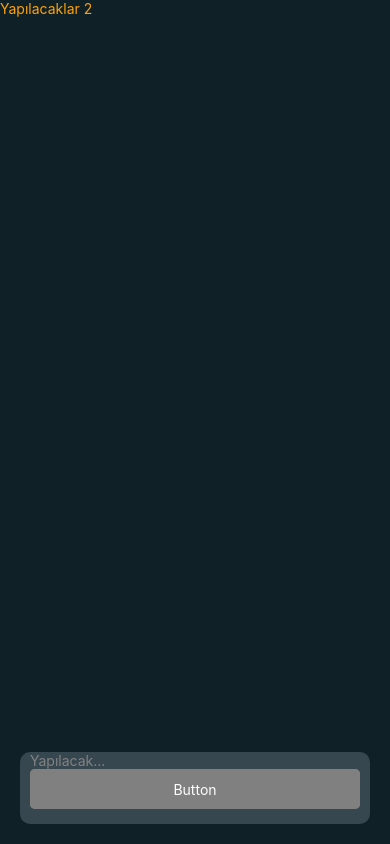
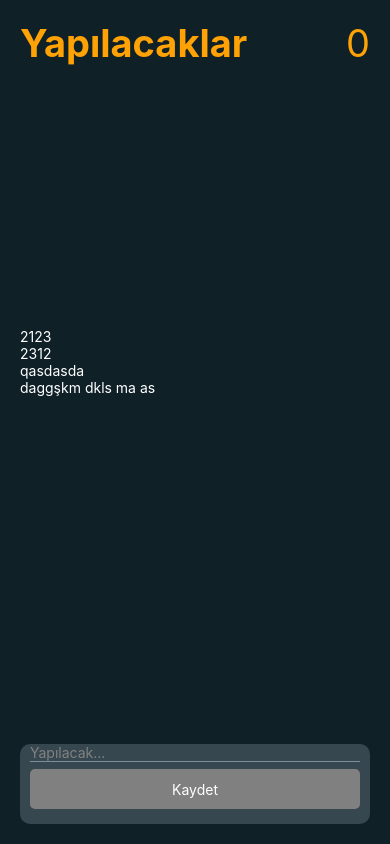
Before and after one commit to y961996/kodluyoruz-react-native, a React Native app in the folder TodoApp/: screen / in a window 390 px wide. Built offline with nearby package versions, Linux system fonts and the light colour scheme.

Commit message:
Button tamamlandi. Todo Listesi stil düzenlemesi devam.

```diff
--- a/TodoApp/src/App.js
+++ b/TodoApp/src/App.js
@@ -5,23 +5,55 @@ import AddItemCard from './components/AddItemCard/AddItemCard';
 import TodoItemCard from './components/TodoItemCard/TodoItemCard';
 
 const App = () => {
-  const [todoList, setTodoList] = useState([]);
+  const [todoList, setTodoList] = useState([
+    '2123',
+    '2312',
+    'qasdasda',
+    'daggşkm dkls ma as',
+  ]);
+  const [todoListSize, setTodoListSize] = useState(0);
+  const [todoButtonColor, setTodoButtonColor] = useState('#808080');
+  const [todoButtonDisabled, setTodoButtonDisabled] = useState(true);
+  const [currentInputText, setCurrentInputText] = useState('');
 
-  const addTodoItem = () => {};
-  const renderTodo = () => {};
+  const addTodoItem = () => {
+    setTodoList([...todoList, currentInputText]);
+    setTodoListSize(todoListSize + 1);
+  };
+  const checkInput = text => {
+    if (text.trim().length > 0) {
+      setTodoButtonColor('#fea500');
+      setTodoButtonDisabled(false);
+    } else {
+      setTodoButtonColor('#808080');
+      setTodoButtonDisabled(true);
+    }
+    setCurrentInputText(text);
+  };
+  const renderTodo = ({item}) => <Text style={{color: 'white'}}>{item}</Text>;
 
   return (
     <SafeAreaView style={styles.container}>
       <View style={styles.todo_item_container}>
-        <Text style={styles.headertext}>Yapılacaklar 2</Text>
+        <View style={styles.header_container}>
+          <Text style={styles.headertext}>Yapılacaklar </Text>
+          <Text style={styles.headerTodoCount}>{todoListSize}</Text>
+        </View>
         <FlatList
+          style={styles.todo_list}
           data={todoList}
-          keyExtractor={index => index.toString()}
+          keyExtractor={(item, index) => index.toString()}
           renderItem={renderTodo}
         />
       </View>
       <View style={styles.add_item_container}>
-        <AddItemCard onButtonAction={addTodoItem} />
+        <AddItemCard
+          onButtonAction={addTodoItem}
+          onInputChange={checkInput}
+          buttonColor={todoButtonColor}
+          buttonDisable={todoButtonDisabled}
+          currentInput={currentInputText}
+        />
       </View>
     </SafeAreaView>
   );
@@ -34,12 +66,25 @@ const styles = StyleSheet.create({
   },
   todo_item_container: {
     flex: 1,
+    margin: 20,
   },
+  todo_list: {},
   add_item_container: {
     margin: 20,
   },
+  header_container: {
+    flex: 1,
+    flexDirection: 'row',
+  },
   headertext: {
+    flex: 1,
     color: '#ffa206',
+    fontWeight: 'bold',
+    fontSize: 38,
+  },
+  headerTodoCount: {
+    color: '#ffa206',
+    fontSize: 38,
   },
 });
 
--- a/TodoApp/src/components/AddItemCard/AddItemCard.js
+++ b/TodoApp/src/components/AddItemCard/AddItemCard.js
@@ -1,19 +1,32 @@
 import React from 'react';
-import {View, TextInput, Button} from 'react-native';
+import {View, TextInput} from 'react-native';
 
 import TodoButton from '../TodoButton/TodoButton';
 
 import styles from './AddItemCard.styles';
 
-const AddItemCard = ({onButtonAction}) => {
+const AddItemCard = ({
+  onButtonAction,
+  onInputChange,
+  buttonColor,
+  buttonDisable,
+  currentInput,
+}) => {
   return (
     <View style={styles.container}>
       <TextInput
         style={styles.search_box}
         placeholder="Yapılacak..."
         placeholderTextColor="#828282"
+        value={currentInput}
+        onChangeText={onInputChange}
       />
-      <TodoButton />
+      <View style={styles.horizontal_line} />
+      <TodoButton
+        buttonAction={onButtonAction}
+        buttonColor={buttonColor}
+        buttonDisable={buttonDisable}
+      />
     </View>
   );
 };
--- a/TodoApp/src/components/AddItemCard/AddItemCard.styles.js
+++ b/TodoApp/src/components/AddItemCard/AddItemCard.styles.js
@@ -8,5 +8,13 @@ export default StyleSheet.create({
     paddingBottom: 15,
     borderRadius: 10,
   },
-  search_box: {},
+  search_box: {
+    paddingBottom: 0,
+  },
+  horizontal_line: {
+    borderBottomColor: '#798e98',
+    borderBottomWidth: 1,
+    marginBottom: 7,
+    marginTop: 0,
+  },
 });
--- a/TodoApp/src/components/TodoButton/TodoButton.js
+++ b/TodoApp/src/components/TodoButton/TodoButton.js
@@ -3,11 +3,14 @@ import {View, Text, TouchableOpacity} from 'react-native';
 
 import styles from './TodoButton.styles';
 
-const TodoButton = () => {
+const TodoButton = ({buttonAction, buttonColor, buttonDisable}) => {
   return (
-    <View style={styles.container}>
-      <TouchableOpacity style={styles.container}>
-        <Text style={styles.button_text}>Button</Text>
+    <View style={[styles.container, {backgroundColor: buttonColor}]}>
+      <TouchableOpacity
+        style={styles.container}
+        onPress={buttonAction}
+        disabled={buttonDisable}>
+        <Text style={styles.button_text}>Kaydet</Text>
       </TouchableOpacity>
     </View>
   );
--- a/TodoApp/src/components/TodoButton/TodoButton.styles.js
+++ b/TodoApp/src/components/TodoButton/TodoButton.styles.js
@@ -2,7 +2,6 @@ import {StyleSheet} from 'react-native';
 
 export default StyleSheet.create({
   container: {
-    backgroundColor: '#808080',
     borderRadius: 5,
     height: 40,
     justifyContent: 'center',
--- a/TodoApp/src/components/TodoItemCard/TodoItemCard.js
+++ b/TodoApp/src/components/TodoItemCard/TodoItemCard.js
@@ -0,0 +1,14 @@
+import React from 'react';
+import {View, Text} from 'react-native';
+
+import styles from './TodoItemCard.styles';
+
+const TodoItemCard = () => {
+  return (
+    <View>
+      <Text style={styles.temp}>Test Todo Item Card</Text>
+    </View>
+  );
+};
+
+export default TodoItemCard;
--- a/TodoApp/src/components/TodoItemCard/TodoItemCard.styles.js
+++ b/TodoApp/src/components/TodoItemCard/TodoItemCard.styles.js
@@ -1,3 +1,6 @@
 import {StyleSheet} from 'react-native';
 
-export default StyleSheet.create({});
+export default StyleSheet.create({
+  container: {},
+  temp: {color: 'pink'},
+});
```
